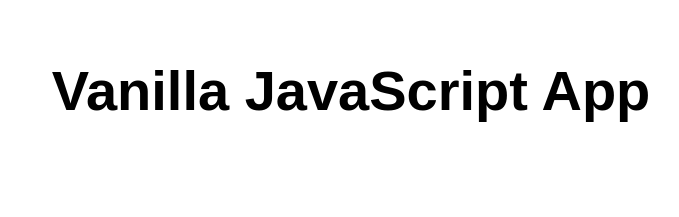
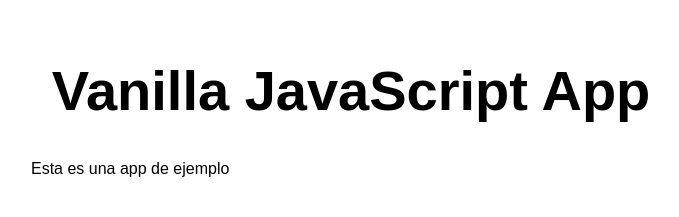
Before and after one commit to EfrainSO/my-first-static-web-app, a website: page src/index.html in a window 1280 px wide. Shown: the whole page, without its empty margins (289-968 px from the left). Drawn offline with Linux system fonts and the light colour scheme.

Commit message:
Add text

```diff
--- a/src/index.html
+++ b/src/index.html
@@ -11,6 +11,7 @@
 <body>
   <main>
     <h1>Vanilla JavaScript App</h1>
+    <p>Esta es una app de ejemplo</p>
   </main>
 </body>
 
```
